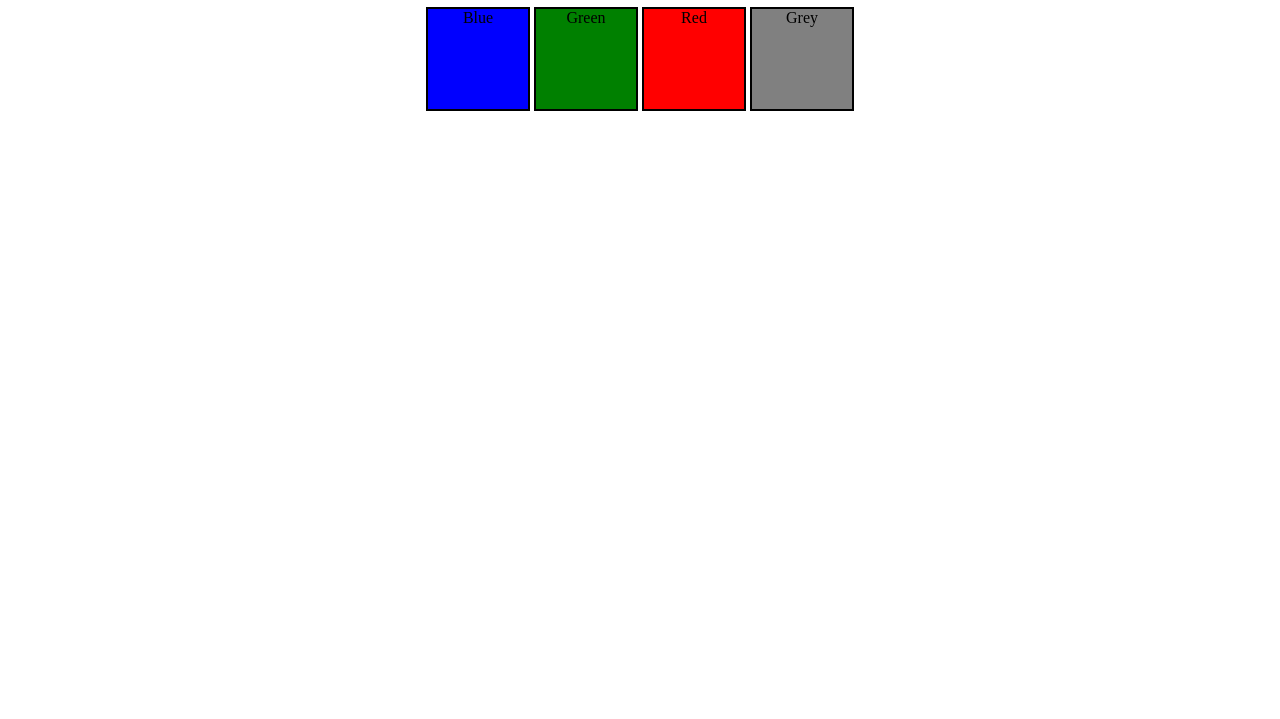
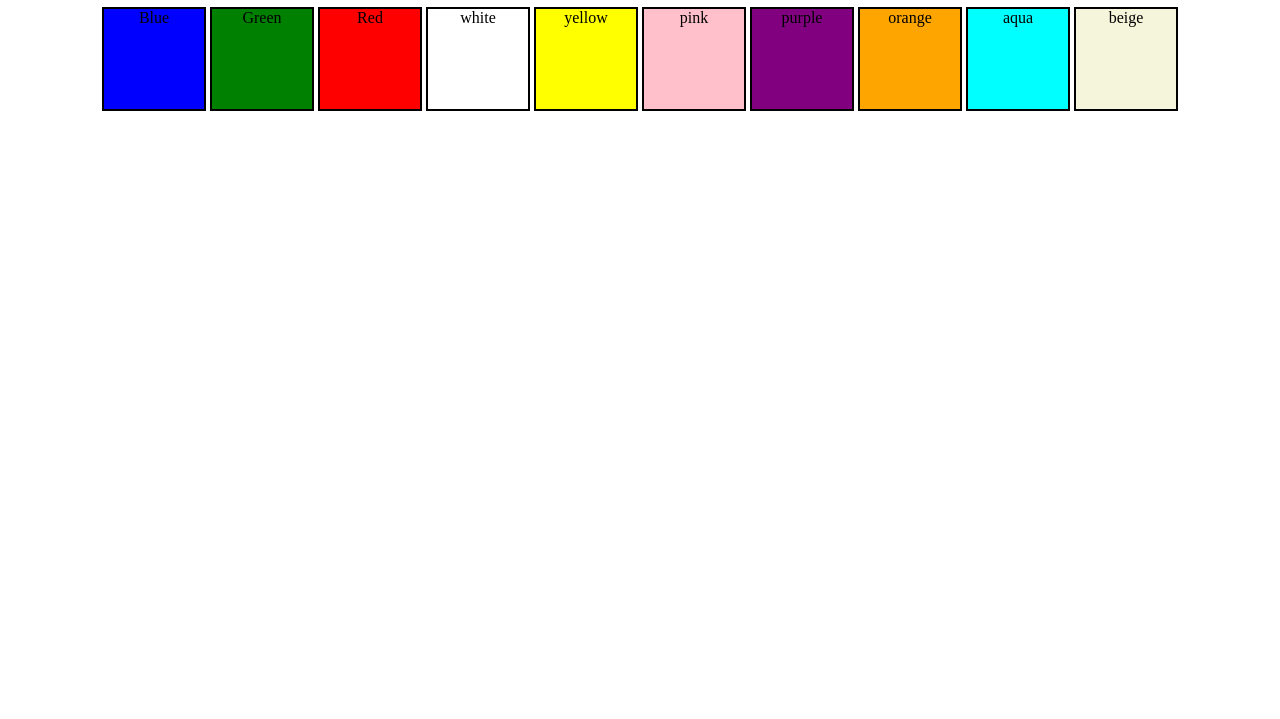
Before and after one commit to HarshS16/JS_Project_Theme_changer, a plain HTML site: page index.html in a window 1280 px wide. Shown: the part 81-800 px from the top of the page. Drawn offline with Linux system fonts and the light colour scheme.

Commit message:
colors added

```diff
--- a/chaiaurcode.js
+++ b/chaiaurcode.js
@@ -13,5 +13,21 @@ buttons.forEach(function (button){
             body.style.backgroundColor=  e.target.id;
         else if(e.target.id==='grey')
             body.style.backgroundColor= e.target.id;
+        else if(e.target.id==='yellow')
+            body.style.backgroundColor= e.target.id;
+        else if(e.target.id==='aqua')
+            body.style.backgroundColor= e.target.id;
+        else if(e.target.id==='orange')
+            body.style.backgroundColor= e.target.id;
+        else if(e.target.id==='purple')
+            body.style.backgroundColor= e.target.id;
+        else if(e.target.id==='beige')
+            body.style.backgroundColor= e.target.id;
+        else if(e.target.id==='pink')
+            body.style.backgroundColor= e.target.id;
+        else if(e.target.id==='white')
+            body.style.backgroundColor= e.target.id;
+
+
     });
 });
--- a/index.html
+++ b/index.html
@@ -11,7 +11,13 @@
      <span class="button" id="blue" >Blue</span>
     <span class="button" id="green">Green</span>
     <span class="button" id="red">Red</span>
-    <span class="button" id="grey">Grey</span>
+    <span class="button" id="white">white</span>
+    <span class="button" id="yellow">yellow</span>
+    <span class="button" id="pink">pink</span>
+    <span class="button" id="purple">purple</span>
+    <span class="button" id="orange">orange</span>
+    <span class="button" id="aqua">aqua</span>
+    <span class="button" id="beige">beige</span>
 
 </body>
 <script src='chaiaurcode.js'></script>
--- a/styles.css
+++ b/styles.css
@@ -36,3 +36,24 @@ html {
   #red {
     background: red;
   }
+  #beige {
+    background: beige;
+  }
+  #yellow {
+    background: yellow;
+  }
+  #aqua {
+    background: aqua;
+  }
+  #orange {
+    background: orange;
+  }
+  #purple {
+    background: purple;
+  }
+  #pink {
+    background: pink;
+  }
+  #white {
+    background: white;
+  }
```
